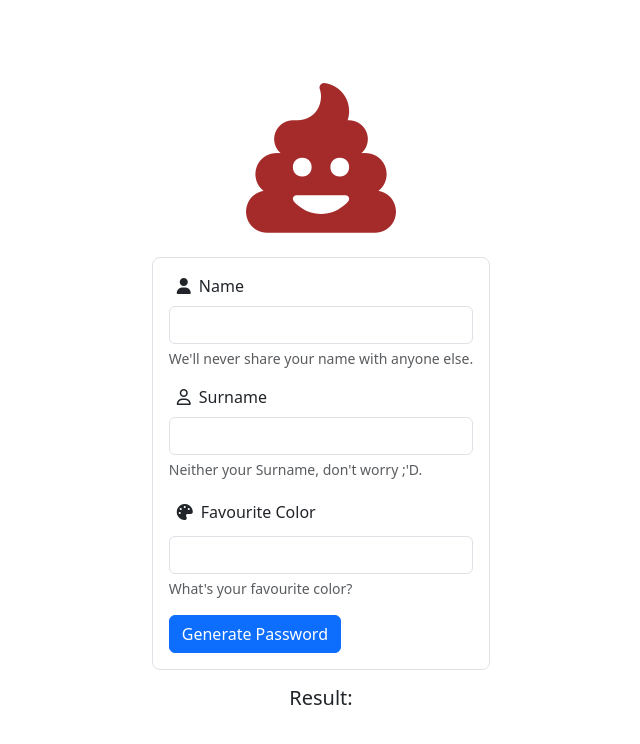
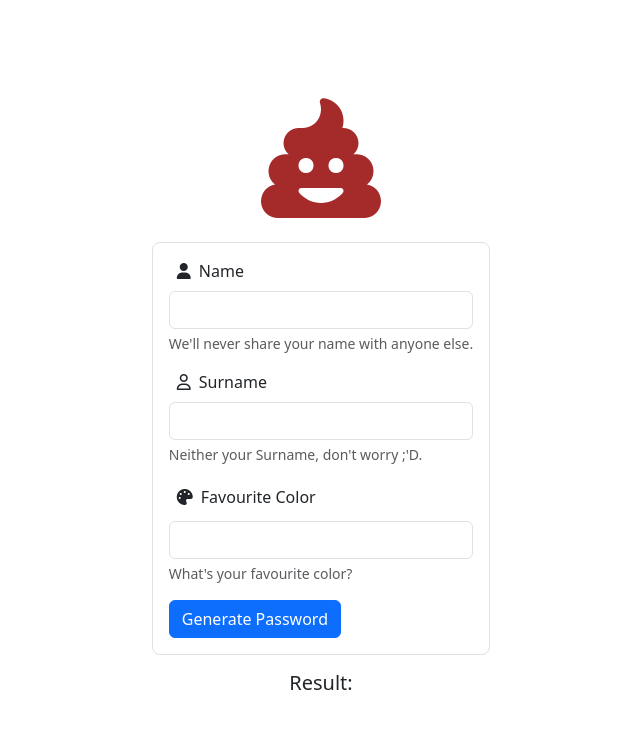
Before and after one commit to antoniostassi/js-pwdgen-wannabe, a plain HTML site: page index.html in a window 1280 px wide. Shown: the whole page, without its empty margins (319-959 px from the left). Drawn offline with nearby package versions, Linux system fonts and the light colour scheme.

Commit message:
HTML | Logo Size | - Useless Img Folder

```diff
--- a/index.html
+++ b/index.html
@@ -14,7 +14,7 @@
     <body>
 
         <div class="container-fluid d-flex flex-column justify-content-center align-items-center" style="min-height: 800px;">
-            <i class="fa-solid fa-poo mb-4" style="font-size:150px; color:brown;"></i>
+            <i class="fa-solid fa-poo mb-4" style="font-size:120px; color:brown;"></i>
             <form action="" id="userForm" class="border border-1 rounded-3 p-3">
 
                 <div class="mb-3">
```
